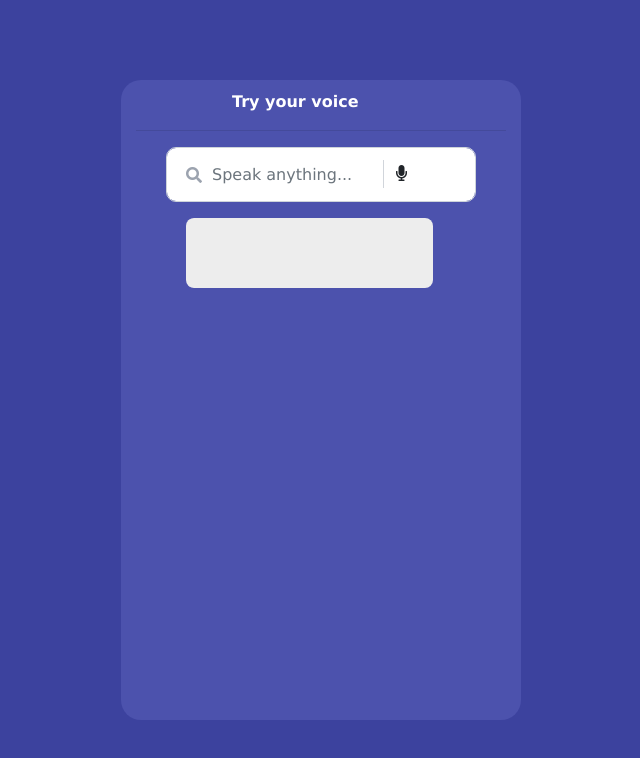
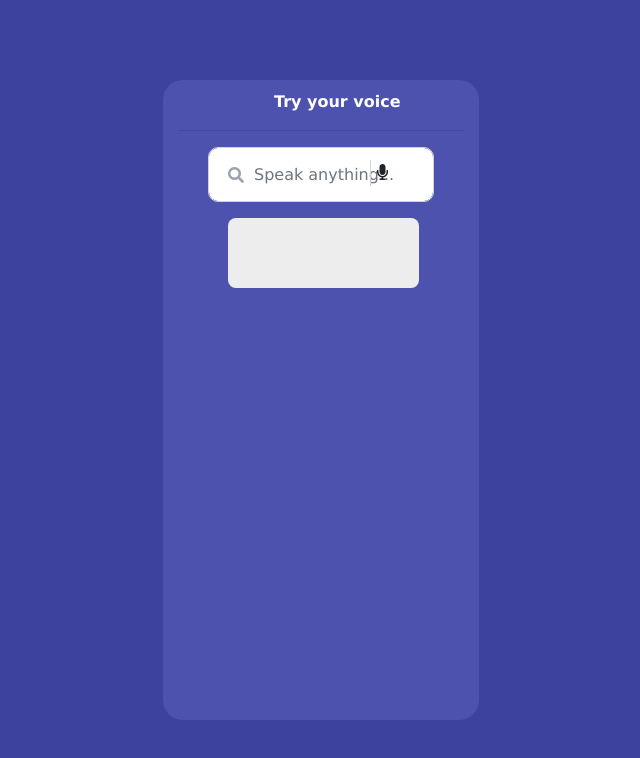
Before and after one commit to Rajeevkumar69/Voice-Recognition-web-app, an Angular app: page / in a window 1280 px wide. Shown: the top 758 px of the page, without its empty margins (319-959 px from the left). Built offline with nearby package versions, Linux system fonts and the light colour scheme; a web font is replaced by a local one.

Commit message:
UI enhasment

```diff
--- a/src/styles.scss
+++ b/src/styles.scss
@@ -27,20 +27,13 @@ body {
 }
 
 .container {
-        width: 400px;
+        width: 100%;
         height: 80vh;
         margin: 0 auto;
         max-width: 100%;
         background-color: var(--blue-2);
         border-radius: 20px;
         box-shadow: 20px 20px 20px var(--shadow-dark);
-}
-
-
-
-.height {
-
-        height: 30vh;
 }
 
 .form {
@@ -68,9 +61,8 @@ body {
 
         position: absolute;
         top: 13px;
-        right: 17px;
-        padding: 2px;
-        margin-right: 50px;
+        right: 40px;
+        padding: 1px;
         cursor: pointer;
         border-left: 1px solid #d1d5db;
 
@@ -81,12 +73,10 @@ body {
 
 }
 
-.left-pan {
-        padding-left: 7px;
-}
 
 .left-pan i {
-        padding-left: 10px;
+        padding-right: 5px;
+        padding-left: 5px;
 }
 
 .form-input {
@@ -96,8 +86,6 @@ body {
         border-radius: 10px;
         width: 100%;
 }
-
-
 
 .text {
         background-color: var(--grey-1);
```
